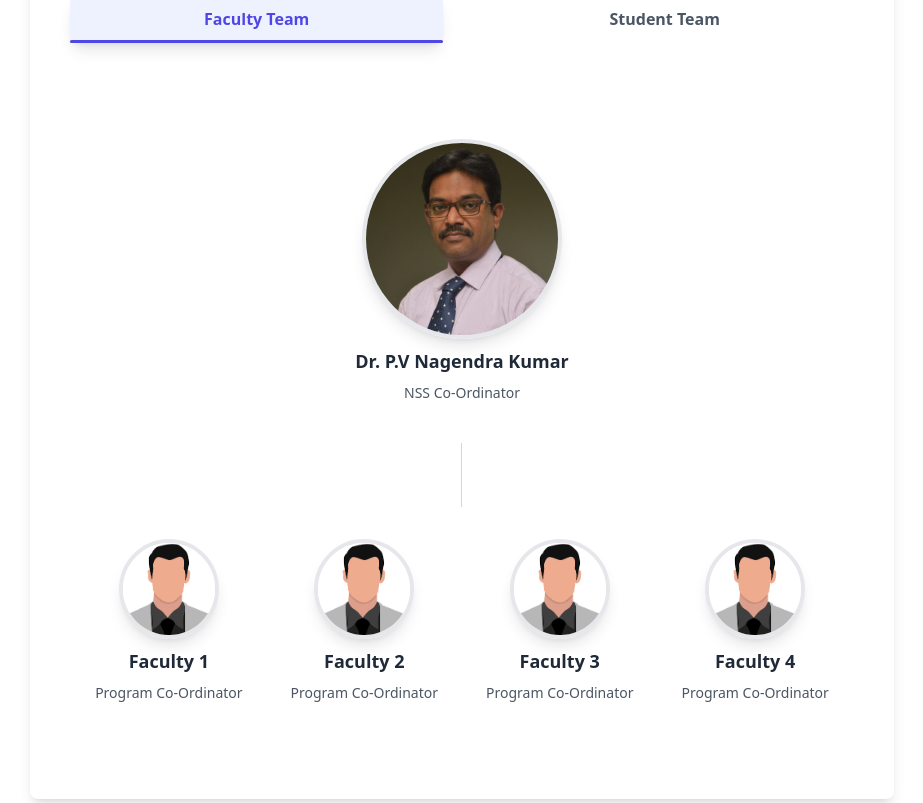
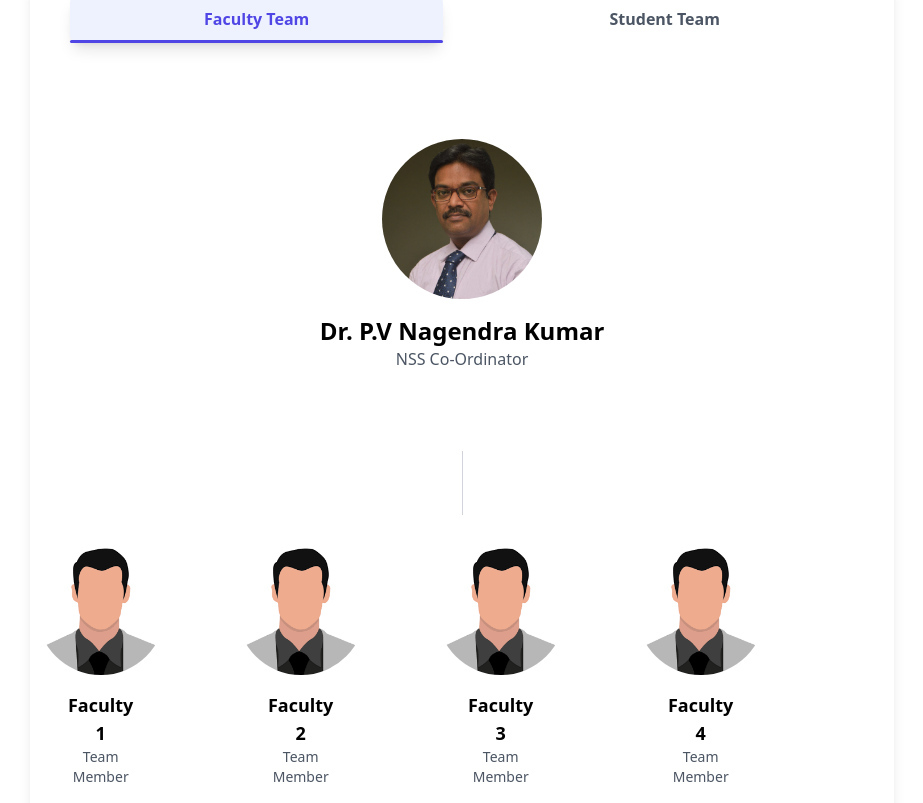
Before and after one commit to RohithR24/NSS_GITAM_HYD, a Next.js app: page / in a window 1280 px wide. Shown: the part 2617-3420 px from the top of the page, without its empty margins (178-1101 px from the left). Built offline with nearby package versions, Linux system fonts and the light colour scheme; a web font is replaced by a local one.

Commit message:
Feat: changing the team

```diff
--- a/components/ui/TeamMemberCard.tsx
+++ b/components/ui/TeamMemberCard.tsx
@@ -4,7 +4,6 @@ import Image from "next/image";
 import { Linkedin, Instagram, Facebook } from "lucide-react";
 import { TeamMember } from "@/types";
 import { useState } from "react";
-
 
 const SocialLinks: React.FC<{ social: TeamMember["social"] }> = ({
   social,
@@ -46,11 +45,76 @@ const SocialLinks: React.FC<{ social: TeamMember["social"] }> = ({
 export const TeamMemberCard: React.FC<{
   member: TeamMember;
   isHead?: boolean;
-}> = ({ member, isHead = false }) => {
+  activeTab: string;
+}> = ({ member, isHead = false, activeTab }) => {
   const [isHovered, setIsHovered] = useState(false);
+
   return (
+    <div>
+      {isHead && (
+        <div className="flex flex-col items-center mb-12">
+          <div className="relative w-40 h-40 rounded-full overflow-hidden mb-4">
+            <Image
+              src={member.image}
+              alt={member.name}
+              layout="fill"
+              objectFit="cover"
+            />
+          </div>
+          <h2 className="text-2xl font-semibold">{member.name}</h2>
+          <p className="text-gray-600">{member.role}</p>
+        </div>
+      )}
+
+      <div className="flex flex-col justify-center items-center">
+      {(!isHead) && (
         <motion.div
+          initial={{ opacity: 0, y: 20 }}
+          animate={{ opacity: 1, y: 0 }}
+          transition={{ duration: 0.5 }}
+          onMouseEnter={() => setIsHovered(true)}
+        onMouseLeave={() => setIsHovered(false)}
+          className={`grid gap-8 ${
+            activeTab === "faculty"
+              ? "grid-cols-1 sm:grid-cols-2 lg:grid-cols-3"
+              : "grid-cols-2 sm:grid-cols-3 md:grid-cols-4 lg:grid-cols-5"
+          }`}
+        >
+          <motion.div
+            whileHover={{ scale: 1.05 }}
             className="flex flex-col items-center"
+          >
+            <div
+              className={`relative rounded-full overflow-hidden mb-4 ${
+                activeTab === "faculty" ? "w-32 h-32" : "w-24 h-24"
+              }`}
+            >
+              <Image
+                src={member.image}
+                alt={member.name}
+                layout="fill"
+                objectFit="cover"
+              />
+            </div>
+            <h3
+              className={`font-semibold text-center ${
+                activeTab === "faculty" ? "text-lg" : "text-base"
+              }`}
+            >
+              {member.name}
+            </h3>
+            <p className="text-gray-600 text-center text-sm">{member.role}</p>
+          </motion.div>
+        </motion.div>
+      )}
+      </div>
+
+      {/* <motion.div
+        className={`grid gap-8 ${
+          activeTab === "faculty"
+            ? "grid-cols-1 sm:grid-cols-2 lg:grid-cols-3"
+            : "grid-cols-2 sm:grid-cols-3 md:grid-cols-4 lg:grid-cols-5"
+        }`}
         initial={{ opacity: 0, y: 20 }}
         animate={{ opacity: 1, y: 0 }}
         transition={{ duration: 0.5 }}
@@ -67,7 +131,6 @@ export const TeamMemberCard: React.FC<{
           />
         </div>
         <h3 className="text-lg font-semibold text-gray-800">{member.name}</h3>
-      {/* {!isHovered && (<p className="text-sm text-gray-600">{member.role}</p>)} */}
         <div className="flex justify-center items-center my-2">
           <AnimatePresence>
             {isHovered ? (
@@ -85,7 +148,8 @@ export const TeamMemberCard: React.FC<{
             )}
           </AnimatePresence>
         </div>
-    </motion.div>
+      </motion.div> */}
+    </div>
   );
 };
 
--- a/components/ui/TeamStructure.tsx
+++ b/components/ui/TeamStructure.tsx
@@ -27,7 +27,7 @@ export default function TeamStructure({ teamData }: TeamDataProps) {
             {/* Head Member Card */}
             {activeTab === "faculty" && (
               <div className="flex flex-col items-center justify-center">
-                <TeamMemberCard member={teamData.head} isHead />
+                <TeamMemberCard member={teamData.head} isHead activeTab={activeTab}/>
                 <div className="w-px h-16 bg-gray-300 my-8"></div>
               </div>
             )}
@@ -35,7 +35,7 @@ export default function TeamStructure({ teamData }: TeamDataProps) {
             {/* Selected Team Members */}
             <div className="grid grid-cols-1 sm:grid-cols-2 lg:grid-cols-4 gap-12">
               {selectedTeam.map((member) => (
-                <TeamMemberCard key={member.id} member={member} />
+                <TeamMemberCard key={member.id} member={member} activeTab = {activeTab}/>
               ))}
             </div>
           </div>
--- a/constants/index.ts
+++ b/constants/index.ts
@@ -88,7 +88,7 @@ export const teamStructure = [
       {
         id: 2,
         name: "Faculty 1",
-        role: "Program Co-Ordinator",
+        role: "Team Member",
         image: Avatar,
         social: {
           linkedin: "https://linkedin.com/in/alicejohnson",
@@ -98,7 +98,7 @@ export const teamStructure = [
       {
         id: 3,
         name: "Faculty 2",
-        role: "Program Co-Ordinator",
+        role: "Team Member",
         image: Avatar,
         social: {
           linkedin: "https://linkedin.com/in/bobsmith",
@@ -108,7 +108,7 @@ export const teamStructure = [
       {
         id: 4,
         name: "Faculty 3",
-        role: "Program Co-Ordinator",
+        role: "Team Member",
         image: Avatar,
         social: {
           instagram: "https://instagram.com/carolwilliams",
@@ -118,7 +118,7 @@ export const teamStructure = [
       {
         id: 5,
         name: "Faculty 4",
-        role: "Program Co-Ordinator",
+        role: "Team Member",
         image: Avatar,
         social: {
           linkedin: "https://linkedin.com/in/davidbrown",
@@ -131,7 +131,7 @@ export const teamStructure = [
       {
         id: 2,
         name: "Student 1",
-        role: "Program Co-Ordinator",
+        role: "Team Member",
         image: Avatar,
         social: {
           linkedin: "https://linkedin.com/in/alicejohnson",
@@ -141,7 +141,7 @@ export const teamStructure = [
       {
         id: 3,
         name: "Student 2",
-        role: "Program Co-Ordinator",
+        role: "Team Member",
         image: Avatar,
         social: {
           linkedin: "https://linkedin.com/in/bobsmith",
@@ -151,7 +151,7 @@ export const teamStructure = [
       {
         id: 4,
         name: "Student 3",
-        role: "Program Co-Ordinator",
+        role: "Team Member",
         image: Avatar,
         social: {
           instagram: "https://instagram.com/carolwilliams",
@@ -161,7 +161,7 @@ export const teamStructure = [
       {
         id: 5,
         name: "Student 4",
-        role: "Program Co-Ordinator",
+        role: "Team Member",
         image: Avatar,
         social: {
           linkedin: "https://linkedin.com/in/davidbrown",
@@ -173,7 +173,7 @@ export const teamStructure = [
     head: {
       id: 1,
       name: "Dr. P.V Nagendra Kumar ",
-      role: "NSS Co-Ordinator",
+      role: "Program Co-Ordinator",
       image: Coordinator,
       social: {
         linkedin: "https://linkedin.com/in/johndoe",
@@ -185,7 +185,7 @@ export const teamStructure = [
       {
         id: 2,
         name: "Faculty 1",
-        role: "Program Co-Ordinator",
+        role: "Team Member",
         image: Avatar,
         social: {
           linkedin: "https://linkedin.com/in/alicejohnson",
@@ -195,7 +195,7 @@ export const teamStructure = [
       {
         id: 3,
         name: "Faculty 2",
-        role: "Program Co-Ordinator",
+        role: "Team Member",
         image: Avatar,
         social: {
           linkedin: "https://linkedin.com/in/bobsmith",
@@ -205,7 +205,7 @@ export const teamStructure = [
       {
         id: 4,
         name: "Faculty 3",
-        role: "Program Co-Ordinator",
+        role: "Team Member",
         image: Avatar,
         social: {
           instagram: "https://instagram.com/carolwilliams",
@@ -215,7 +215,7 @@ export const teamStructure = [
       {
         id: 5,
         name: "Faculty 4",
-        role: "Program Co-Ordinator",
+        role: "Team Member",
         image: Avatar,
         social: {
           linkedin: "https://linkedin.com/in/davidbrown",
@@ -228,7 +228,7 @@ export const teamStructure = [
       {
         id: 2,
         name: "Charan",
-        role: "Program Co-Ordinator",
+        role: "Team Member",
         image: Avatar,
         social: {
           linkedin: "https://linkedin.com/in/alicejohnson",
@@ -238,7 +238,7 @@ export const teamStructure = [
       {
         id: 3,
         name: "Rohith",
-        role: "Program Co-Ordinator",
+        role: "Team Member",
         image: Avatar,
         social: {
           linkedin: "https://linkedin.com/in/bobsmith",
@@ -248,7 +248,7 @@ export const teamStructure = [
       {
         id: 4,
         name: "Vidwan",
-        role: "Program Co-Ordinator",
+        role: "Team Member",
         image: Avatar,
         social: {
           instagram: "https://instagram.com/carolwilliams",
@@ -258,13 +258,172 @@ export const teamStructure = [
       {
         id: 5,
         name: "Prathyusha",
-        role: "Program Co-Ordinator",
+        role: "Team Member",
         image: Avatar,
         social: {
           linkedin: "https://linkedin.com/in/davidbrown",
           instagram: "https://instagram.com/davidbrown",
         },
       },
+      {
+        id: 2,
+        name: "Charan",
+        role: "Team Member",
+        image: Avatar,
+        social: {
+          linkedin: "https://linkedin.com/in/alicejohnson",
+          instagram: "https://instagram.com/alicejohnson",
+        },
+      },
+      {
+        id: 3,
+        name: "Rohith",
+        role: "Team Member",
+        image: Avatar,
+        social: {
+          linkedin: "https://linkedin.com/in/bobsmith",
+          facebook: "https://facebook.com/bobsmith",
+        },
+      },
+      {
+        id: 4,
+        name: "Vidwan",
+        role: "Team Member",
+        image: Avatar,
+        social: {
+          instagram: "https://instagram.com/carolwilliams",
+          facebook: "https://facebook.com/carolwilliams",
+        },
+      },
+      {
+        id: 5,
+        name: "Prathyusha",
+        role: "Team Member",
+        image: Avatar,
+        social: {
+          linkedin: "https://linkedin.com/in/davidbrown",
+          instagram: "https://instagram.com/davidbrown",
+        },
+      },
+      {
+        id: 2,
+        name: "Charan",
+        role: "Team Member",
+        image: Avatar,
+        social: {
+          linkedin: "https://linkedin.com/in/alicejohnson",
+          instagram: "https://instagram.com/alicejohnson",
+        },
+      },
+      {
+        id: 3,
+        name: "Rohith",
+        role: "Team Member",
+        image: Avatar,
+        social: {
+          linkedin: "https://linkedin.com/in/bobsmith",
+          facebook: "https://facebook.com/bobsmith",
+        },
+      },
+      {
+        id: 4,
+        name: "Vidwan",
+        role: "Team Member",
+        image: Avatar,
+        social: {
+          instagram: "https://instagram.com/carolwilliams",
+          facebook: "https://facebook.com/carolwilliams",
+        },
+      },
+      {
+        id: 5,
+        name: "Prathyusha",
+        role: "Team Member",
+        image: Avatar,
+        social: {
+          linkedin: "https://linkedin.com/in/davidbrown",
+          instagram: "https://instagram.com/davidbrown",
+        },
+      },{
+        id: 2,
+        name: "Charan",
+        role: "Team Member",
+        image: Avatar,
+        social: {
+          linkedin: "https://linkedin.com/in/alicejohnson",
+          instagram: "https://instagram.com/alicejohnson",
+        },
+      },
+      {
+        id: 3,
+        name: "Rohith",
+        role: "Team Member",
+        image: Avatar,
+        social: {
+          linkedin: "https://linkedin.com/in/bobsmith",
+          facebook: "https://facebook.com/bobsmith",
+        },
+      },
+      {
+        id: 4,
+        name: "Vidwan",
+        role: "Team Member",
+        image: Avatar,
+        social: {
+          instagram: "https://instagram.com/carolwilliams",
+          facebook: "https://facebook.com/carolwilliams",
+        },
+      },
+      {
+        id: 5,
+        name: "Prathyusha",
+        role: "Team Member",
+        image: Avatar,
+        social: {
+          linkedin: "https://linkedin.com/in/davidbrown",
+          instagram: "https://instagram.com/davidbrown",
+        },
+      },
+      {
+        id: 2,
+        name: "Charan",
+        role: "Team Member",
+        image: Avatar,
+        social: {
+          linkedin: "https://linkedin.com/in/alicejohnson",
+          instagram: "https://instagram.com/alicejohnson",
+        },
+      },
+      {
+        id: 3,
+        name: "Rohith",
+        role: "Team Member",
+        image: Avatar,
+        social: {
+          linkedin: "https://linkedin.com/in/bobsmith",
+          facebook: "https://facebook.com/bobsmith",
+        },
+      },
+      {
+        id: 4,
+        name: "Vidwan",
+        role: "Team Member",
+        image: Avatar,
+        social: {
+          instagram: "https://instagram.com/carolwilliams",
+          facebook: "https://facebook.com/carolwilliams",
+        },
+      },
+      {
+        id: 5,
+        name: "Prathyusha",
+        role: "Team Member",
+        image: Avatar,
+        social: {
+          linkedin: "https://linkedin.com/in/davidbrown",
+          instagram: "https://instagram.com/davidbrown",
+        },
+      }
     ]
   }
 ];
```
Lines whose indentation alone changed are shown as unchanged.
